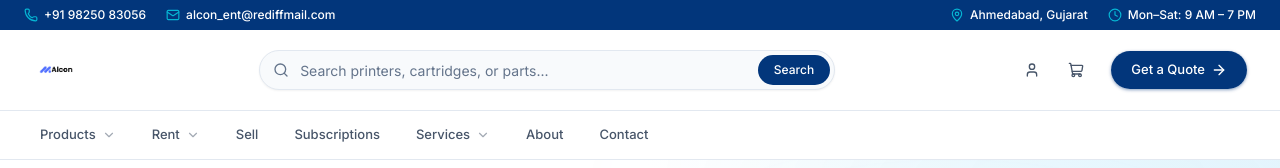
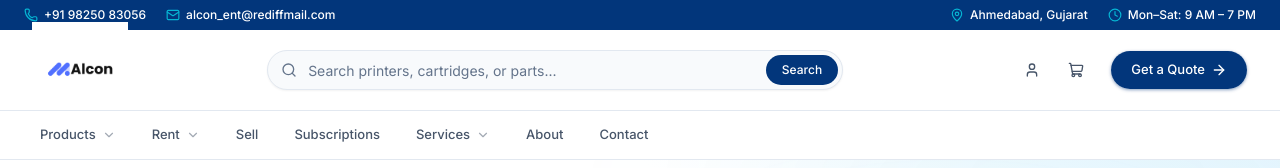
Before and after one commit to manya0601/alcon_enterprises, a Next.js app: page / in a window 1280 px wide. Shown: the top 168 px of the page. Built offline with nearby package versions, Linux system fonts and the light colour scheme.

Commit message:
style: scale up logo by 150% to fill whitespace

```diff
--- a/src/components/layout/footer.tsx
+++ b/src/components/layout/footer.tsx
@@ -52,8 +52,8 @@ export function Footer() {
         <div className="grid grid-cols-2 md:grid-cols-4 lg:grid-cols-5 gap-8">
           {/* Brand */}
           <div className="col-span-2 md:col-span-4 lg:col-span-1">
-            <Link href="/" className="flex items-center shrink-0 mb-4 h-12">
-              <img src="/logo.png" alt="Alcon Enterprise" className="w-auto h-full object-contain brightness-0 invert" />
+            <Link href="/" className="flex items-center shrink-0 mb-4 h-16 overflow-visible">
+              <img src="/logo.png" alt="Alcon Enterprise" className="w-auto h-full object-contain brightness-0 invert scale-125 md:scale-150 origin-left" />
             </Link>
             <p className="text-[12px] text-white/50 leading-relaxed mb-4 max-w-xs">
               India&apos;s trusted printer &amp; enterprise hardware solutions since 1999.
--- a/src/components/layout/navbar.tsx
+++ b/src/components/layout/navbar.tsx
@@ -58,13 +58,13 @@ export function Navbar() {
           <div className="flex items-center justify-between h-16 md:h-20 gap-4 md:gap-8">
 
             {/* Logo */}
-            <Link href="/" className="flex items-center shrink-0 h-full py-2">
+            <Link href="/" className="flex items-center shrink-0 h-full py-1 overflow-visible">
               <Image
                 src="/logo.png"
                 alt="Alcon Enterprise"
-                width={240}
-                height={80}
-                className="w-auto h-8 md:h-12 object-contain mix-blend-multiply"
+                width={300}
+                height={100}
+                className="w-auto h-12 md:h-16 object-contain mix-blend-multiply scale-125 md:scale-150 origin-left"
                 priority
               />
             </Link>
@@ -181,13 +181,13 @@ export function Navbar() {
             >
               <div className="p-5">
                 <div className="flex items-center justify-between mb-6">
-                  <div className="flex items-center gap-2 h-10">
+                  <div className="flex items-center gap-2 h-12 overflow-visible">
                     <Image
                       src="/logo.png"
                       alt="Alcon Enterprise"
                       width={200}
                       height={60}
-                      className="w-auto h-full object-contain mix-blend-multiply"
+                      className="w-auto h-full object-contain mix-blend-multiply scale-125 origin-left"
                     />
                   </div>
                   <Button variant="ghost" size="icon" className="w-8 h-8 rounded-full bg-soft-gray" onClick={() => setMobileMenuOpen(false)}>
```
